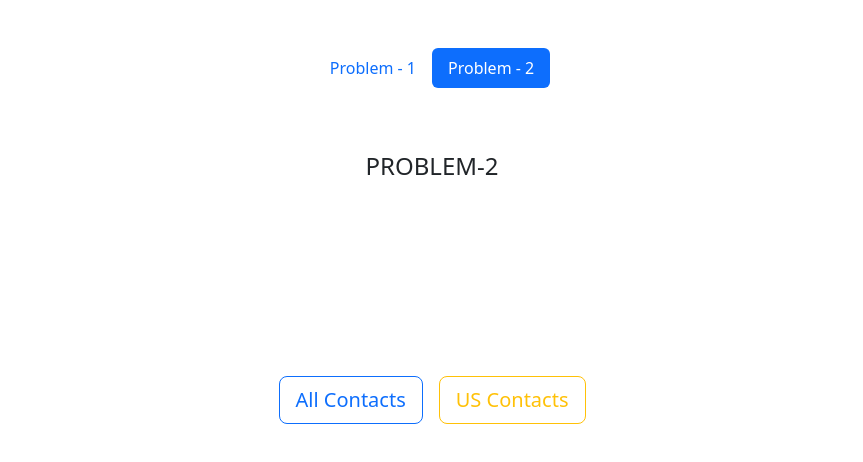
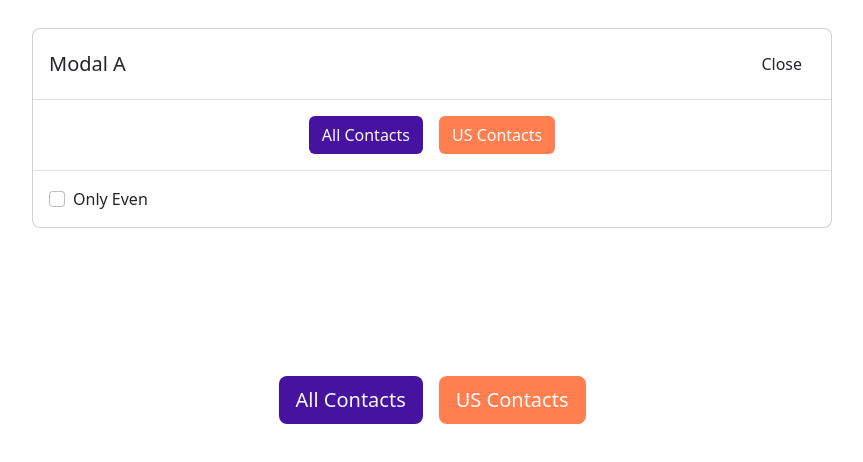
Before and after one commit to sajib-bme-kuet/react-task-mediusware, a React (Vite) app: page /problem-2 in a window 1280 px wide. Both pictures are taken after a click on the button "All Contacts". Shown: the top 462 px of the page, without its empty margins (208-1071 px from the left). Built offline with nearby package versions, Linux system fonts and the light colour scheme.

Commit message:
Modal Layout ok

```diff
--- a/src/components/Problem-2.jsx
+++ b/src/components/Problem-2.jsx
@@ -1,7 +1,22 @@
-import React from 'react';
+import { useState } from "react";
+import Modal from "./problem_2/Modal";
 
 const Problem2 = () => {
 
+    const [showModalA, setShowModalA] = useState(false)
+    const [showModalB, setShowModalB] = useState(false)
+    const handleCloseA = () => setShowModalA(false)
+    const handleCloseB = () => setShowModalB(false)
+
+    const handleModalOpen = (id) => {
+        if (id === 'A') {
+            setShowModalA(true)
+            setShowModalB(false)
+        } else {
+            setShowModalB(true)
+            setShowModalA(false)
+        }
+    }
     return (
 
         <div className="container"  >
@@ -10,14 +25,20 @@ const Problem2 = () => {
                 <h4 className='text-center text-uppercase mb-5'>Problem-2</h4>
 
 
-                <div style={{position: "absolute",top: "50%",left: "50%", transform: "translate(-50%, -50%)"}}>
-                <div className="d-flex justify-content-center gap-3">
-                    <button className="btn btn-lg btn-outline-primary" type="button" >All Contacts</button>
-                    <button className="btn btn-lg btn-outline-warning" type="button" >US Contacts</button>
-                </div>
+                <div style={{ position: "absolute", top: "50%", left: "50%", transform: "translate(-50%, -50%)" }}>
+                    <div className="d-flex justify-content-center gap-3">
+                        <button className="btn btn-lg text-light" type="button" onClick={()=>handleModalOpen("A")} style={{backgroundColor:"#46139f"}} >All Contacts</button>
+                        <button className="btn btn-lg text-light" type="button" onClick={()=>handleModalOpen("B")} style={{backgroundColor:"#ff7f50"}}>US Contacts</button>
+                    </div>
                 </div>
 
 
+                <Modal title="Modal A" handleClose={handleCloseA} show={showModalA} modalSwitcher={handleModalOpen}>
+
+                </Modal>
+                <Modal title="Modal B" handleClose={handleCloseB} show={showModalB} modalSwitcher={handleModalOpen}>
+
+                </Modal>
             </div>
         </div>
     );
--- /dev/null
+++ b/src/components/problem_2/Modal.jsx
@@ -0,0 +1,34 @@
+import React from 'react';
+
+const Modal = ({ title, show, handleClose, children, modalSwitcher }) => {
+  return (
+    <div className={`modal ${show ? 'show' : ''}`} style={{ display: show ? 'block' : 'none' }}>
+      <div className="modal-dialog modal-lg">
+        <div className="modal-content">
+          <div className="modal-header">
+            <h5 className="modal-title">{title}</h5>
+            <button type="button" className="btn" onClick={handleClose}>Close</button>
+          </div>
+          <div className="modal-body">
+
+            <div className="d-flex justify-content-center gap-3">
+              <button className="btn btn-md text-light" type="button" onClick={() => modalSwitcher("A")} style={{ backgroundColor: "#46139f" }} >All Contacts</button>
+              <button className="btn btn-md text-light" type="button" onClick={() => modalSwitcher("B")} style={{ backgroundColor: "#ff7f50" }}>US Contacts</button>
+            </div>
+
+            {children}</div>
+          <div className="modal-footer justify-content-start">
+            <div class="form-check">
+              <input class="form-check-input" type="checkbox" id="only-even" />
+              <label class="form-check-label" for="only-even">
+                Only Even
+              </label>
+            </div>
+          </div>
+        </div>
+      </div>
+    </div>
+  );
+};
+
+export default Modal;
```
